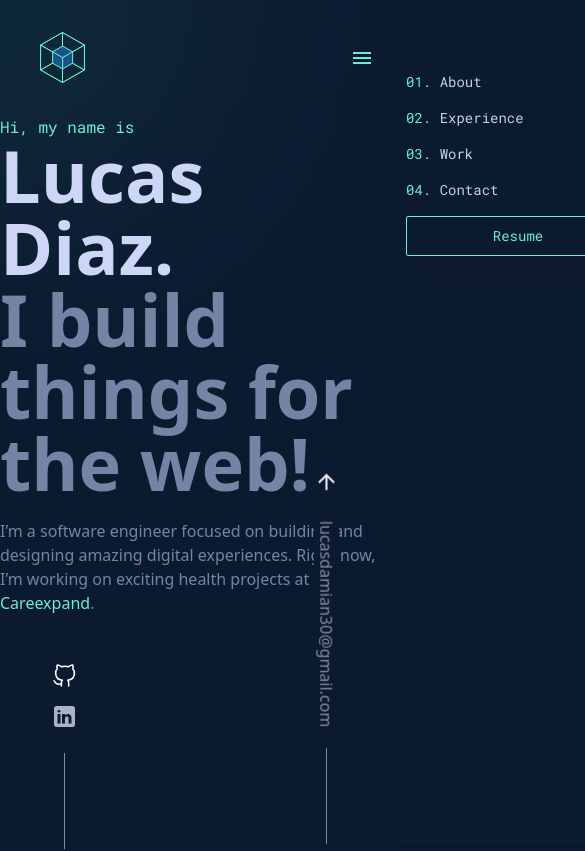
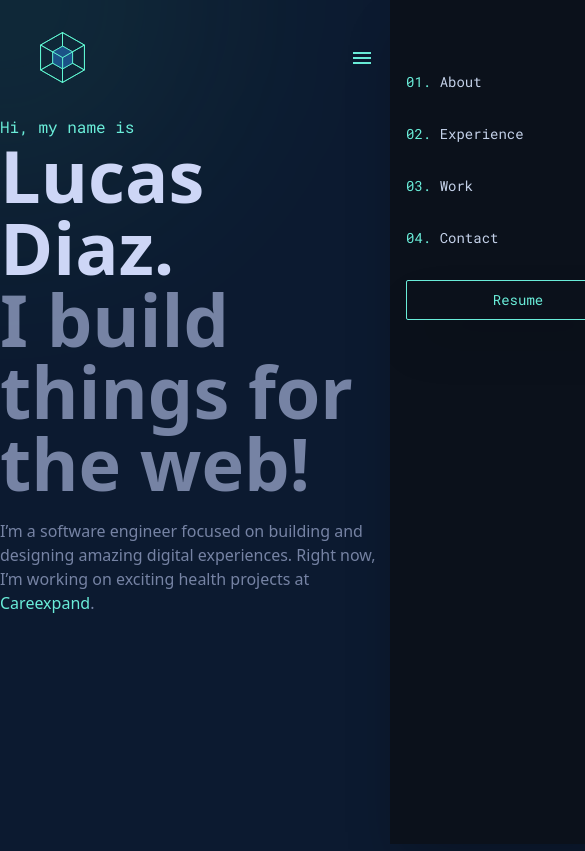
Before and after one commit to LucasDDiazCuenca/Portfolio2, a React (Vite) app: page / in a window 390 px wide. Shown: the top 851 px of the page, 585 px wide, since content can reach past the window. Built offline with nearby package versions, Linux system fonts and the light colour scheme.

Commit message:
mobile first on menu

```diff
--- a/src/components/TopMenu.tsx
+++ b/src/components/TopMenu.tsx
@@ -5,6 +5,7 @@ import "./Components.scss";
 // IMPORTS OF IMAGES
 import lucasLogoImg from "../assets/lucas-logo.svg";
 import mobileMenuImg from "../assets/mobileMenu.svg";
+import closeMenuImg from "../assets/close.svg";
 
 const TopMenu: React.FC = () => {
 	const [isMenuOpen, setIsMenuOpen] = useState(false);
@@ -108,36 +109,41 @@ const TopMenu: React.FC = () => {
 
 				{/* Menú móvil */}
 				<motion.div
-					className="fixed top-0 right-0 w-64 h-screen bg-[#0c1a30] shadow-lg z-50 md:hidden"
+					className="fixed top-0 right-0 w-64 h-full bg-[#0b111b] shadow-2xl z-50 md:hidden"
 					variants={menuVariants}
 					initial="closed"
 					animate={isMenuOpen ? "open" : "closed"}
 					transition={transition}
 				>
-					<div className="flex justify-end p-4">
+					<div className="flex justify-end p-4 bg-[#0b111b]">
 						<button onClick={() => setIsMenuOpen(false)} className="text-white">
-							X
+							<img src={closeMenuImg} alt="Close" className="bg-[#0b111b]" />
 						</button>
 					</div>
-					<nav className="robotoFont text-[#c4d1e9] text-sm p-4">
-						<ul className="flex flex-col gap-4">
+					<nav className="robotoFont text-[#c4d1e9] text-sm p-4 bg-[#0b111b]">
+						<ul className="flex flex-col gap-8 bg-[#0b111b]">
 							{navItems.map((item) => (
-								<motion.li key={item.id} whileHover={{ scale: 1.05 }} whileTap={{ scale: 0.95 }}>
+								<motion.li
+									key={item.id}
+									whileHover={{ scale: 1.05 }}
+									whileTap={{ scale: 0.95 }}
+									className="bg-[#0b111b]"
+								>
 									<a
 										href={item.sectionId}
-										className="hover:text-[#6aedd9] transition duration-200"
+										className="hover:text-[#6aedd9] transition duration-200 bg-[#0b111b]"
 										onClick={(e) => {
 											handleSmoothScroll(e, item.sectionId);
 											setIsMenuOpen(false);
 										}}
 									>
-										<span className="text-[#6aedd9]">{item.id}.</span> {item.text}
+										<span className="text-[#6aedd9] bg-[#0b111b]">{item.id}.</span> {item.text}
 									</a>
 								</motion.li>
 							))}
 							<motion.li whileHover={{ scale: 1.05 }} whileTap={{ scale: 0.95 }}>
 								<button
-									className="relative h-10 w-full rounded-sm overflow-hidden border border-[#6aedd9] text-[#6aedd9] shadow-2xl transition-all duration-200 before:absolute before:bottom-0 before:left-0 before:right-0 before:top-0 before:m-auto before:h-0 before:w-0 before:rounded-sm before:bg-[#6aedd9] before:duration-300 before:ease-out hover:text-white hover:shadow-[#6aedd9] hover:before:h-32 hover:before:w-full hover:before:opacity-80"
+									className="relative h-10 w-full rounded-sm overflow-hidden border border-[#6aedd9] text-[#6aedd9] shadow-2xl bg-[#0b111b] transition-all duration-200 before:absolute before:bottom-0 before:left-0 before:right-0 before:top-0 before:m-auto before:h-0 before:w-0 before:rounded-sm before:bg-[#6aedd9] before:duration-300 before:ease-out hover:text-white hover:shadow-[#6aedd9] hover:before:h-32 hover:before:w-full hover:before:opacity-80"
 									onClick={() => window.open("cv-lucas.pdf", "_blank")}
 								>
 									Resume
--- a/src/pages/Home.tsx
+++ b/src/pages/Home.tsx
@@ -35,12 +35,12 @@ const Home: React.FC = () => {
 				}}
 			></div>
 			<TopMenu />
-			<Laterals />
+			{/* <Laterals /> */}
 			<SelfIntroduction />
 			<div id="about">
 				<AboutMe />
 			</div>
-			<div id="experience">
+			{/* <div id="experience">
 				<WhereIWorked />
 			</div>
 			<div id="work">
@@ -49,7 +49,7 @@ const Home: React.FC = () => {
 			</div>
 			<div id="contact">
 				<WhatsNext />
-			</div>
+			</div> */}
 			<Footer />
 		</div>
 	);
```
Also changed, not shown: src/assets/close.svg (added).
